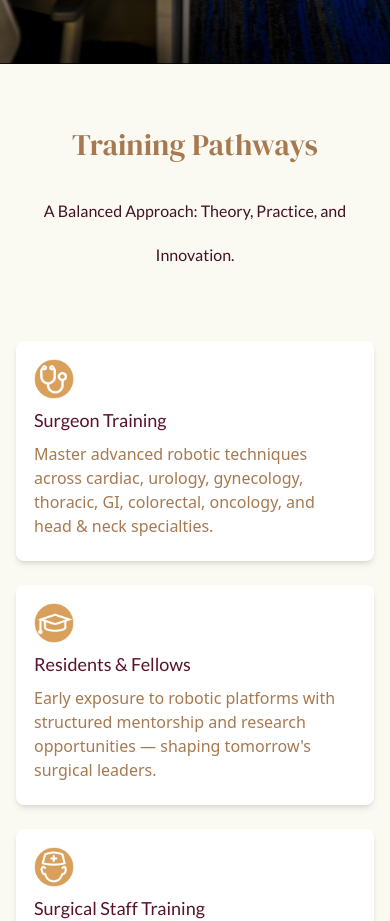
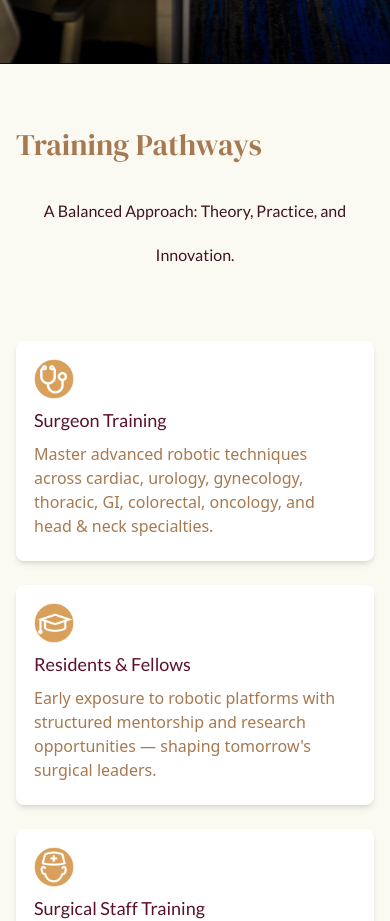
Before and after one commit to puneetshukla041/ssicrs, a Next.js app: page /Programs in a window 390 px wide. Shown: the part 780-1701 px from the top of the page. Built offline with nearby package versions, Linux system fonts and the light colour scheme.

Commit message:
Update section2.tsx

```diff
--- a/components/programspage/section2.tsx
+++ b/components/programspage/section2.tsx
@@ -2,6 +2,8 @@
 
 import React from "react";
 import Image from "next/image";
+// 1. Import useInView
+import { useInView } from "react-intersection-observer";
 
 export default function Section2() {
   const logos = [
@@ -38,13 +40,35 @@ export default function Section2() {
     },
   ];
 
+  // 2. Observer for the Heading and Subheading
+  const { ref: headerRef, inView: headerInView } = useInView({
+    threshold: 0.1,
+    triggerOnce: false, // Ensures re-animation on scroll up/down
+  });
+
+  // 3. Observer for the main Image
+  const { ref: imageRef, inView: imageInView } = useInView({
+    threshold: 0.1,
+    triggerOnce: false,
+  });
+
+  // 4. Animation classes for Heading/Image block (Fade up)
+  const fadeUpClasses = (isInView: boolean, delay = 0) =>
+    `transition-all duration-700 ease-out ${
+      isInView
+        ? "opacity-100 translate-y-0"
+        : "opacity-0 translate-y-10"
+    } ${delay > 0 ? `delay-${delay}` : ''}`;
+
+
   return (
     <section
-      // Adjusted main padding for better responsiveness on laptops
       className="w-full bg-[#FBFAF2] relative flex flex-col items-center p-4 sm:p-8 md:px-12 lg:px-16 xl:px-24 2xl:px-32 pt-[60px] lg:pt-[130px] pb-12"
     >
-      {/* Use a max-width container to center the content on super-wide screens */}
       <div className="w-full max-w-7xl flex flex-col items-center lg:items-start">
+
+        {/* Heading & Subheading Container - Attached headerRef */}
+        <div ref={headerRef} className={`${fadeUpClasses(headerInView)} w-full`}>
             {/* Heading */}
             <div className="group relative cursor-pointer inline-block mx-auto lg:mx-0 text-center lg:text-left">
                 <h2
@@ -64,7 +88,6 @@ export default function Section2() {
                 >
                     Training Pathways
                 </h2>
-
             </div>
 
             {/* Subheading */}
@@ -75,7 +98,7 @@ export default function Section2() {
                     max-w-full mx-auto
                     text-center lg:text-left
                     lg:ml-12 xl:ml-0
-  " // Ensure font size is controlled
+                "
                 style={{
                     marginTop: "0px",
                     color: "#401323",
@@ -86,40 +109,60 @@ export default function Section2() {
             >
                 A Balanced Approach: Theory, Practice, and Innovation.
             </p>
+        </div>
 
         {/* Image + Cards Container */}
         <div className="mt-8 lg:mt-[20px] flex flex-col lg:flex-row gap-8 lg:gap-[40px] items-center lg:items-start">
 
-          {/* Image - Adjusted for better flexibility on Laptops */}
-          <div className="hidden sm:block relative w-full max-w-[400px] aspect-[465/632]
+          {/* Image - Attached imageRef */}
+          <div
+            ref={imageRef}
+            className={`hidden sm:block relative w-full max-w-[400px] aspect-[465/632]
                         lg:w-5/12 lg:max-w-[465px] lg:min-w-[300px]
-                        h-auto lg:max-h-[632px] rounded-[8px] overflow-hidden flex-shrink-0">
+                        h-auto lg:max-h-[632px] rounded-[8px] overflow-hidden flex-shrink-0
+                        ${fadeUpClasses(imageInView)}`} // Animation applied here
+          >
             <Image
               src="/Images/programs/section2/image1.png"
               alt="Surgeon operating with robotic-assisted surgery tools."
               fill
               priority
-              // Updated sizes for better performance with flexible layout
               sizes="(max-width: 640px) 100vw, (max-width: 1024px) 400px, 465px"
               className="object-cover"
             />
           </div>
 
-          {/* Cards */}
+          {/* Cards Grid */}
           <div
-            // Simplified and adjusted for better spacing on large screens
             className="grid w-full lg:flex-grow grid-cols-1 sm:grid-cols-2 gap-6 lg:gap-[40px] max-w-full lg:mt-8"
           >
-            {containers.map((item, index) => (
+            {containers.map((item, index) => {
+                // 5. Use a separate useInView hook for each card for staggered effect
+                // NOTE: Use React.useMemo to avoid unnecessary re-creations, though typically useInView handles this internally
+                // For simplicity and clarity, we'll keep the direct hook call per item in the map, which is a common pattern.
+                const { ref: cardRef, inView: cardInView } = useInView({
+                    threshold: 0.1,
+                    triggerOnce: false,
+                });
+
+                // Calculate staggered delay (0ms, 150ms, 300ms, 450ms)
+                const delay = index * 150;
+
+                return (
                     <div
                         key={index}
-                className="flex-shrink-0 rounded-[8px] border-2 border-transparent
-                           bg-white
-                           shadow-md hover:shadow-lg
+                        ref={cardRef} // 6. Attach the card's ref
+                        className={`flex-shrink-0 rounded-[8px] border-2 border-transparent
+                                bg-white shadow-md hover:shadow-lg
                                 relative cursor-pointer transform transition duration-400 ease-out
                                 hover:scale-[1.03] sm:hover:scale-105 p-4 sm:p-6
                                 min-h-[220px] sm:min-h-[241px] w-full max-w-full sm:max-w-[400px]
-                           mx-auto sm:mx-0"
+                                mx-auto sm:mx-0
+                                // 7. Apply animation with stagger
+                                transition-all duration-700 ease-out
+                                ${cardInView ? "opacity-100 translate-y-0" : "opacity-0 translate-y-10"}
+                                `}
+                        style={{ transitionDelay: cardInView ? `${delay}ms` : '0ms' }}
                     >
                         {/* Logo */}
                         <div className="w-[40px] h-[40px] sm:w-[58px] sm:h-[58px] relative mb-2">
@@ -142,7 +185,8 @@ export default function Section2() {
                             {item.paragraph}
                         </p>
                     </div>
-            ))}
+                );
+            })}
           </div>
         </div>
       </div>
```
Lines whose indentation alone changed are shown as unchanged.
